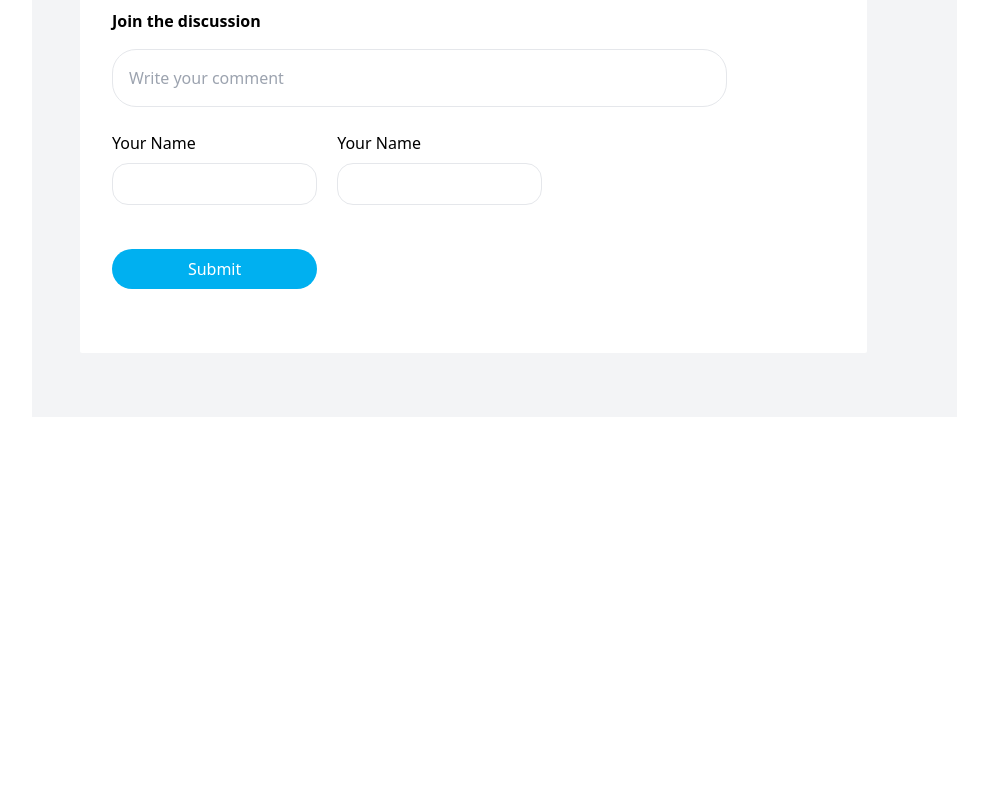
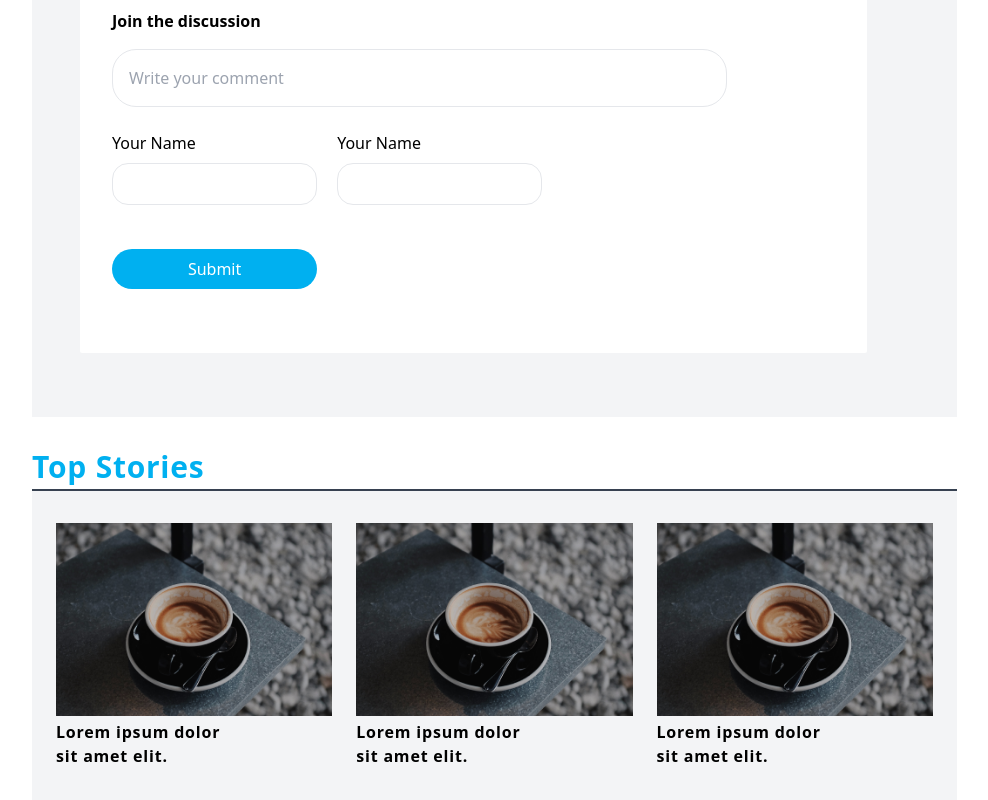
Before and after one commit to Ifenna-Pascal/Next_Blog, a Next.js app: page /post in a window 1280 px wide. Shown: the part 2116-2916 px from the top of the page, without its empty margins (64-1052 px from the left). Before the commit the page ends 2565 px from the top, so only its background shows below. Built offline with nearby package versions, Linux system fonts and the light colour scheme.

Commit message:
added topstories

```diff
--- a/pages/post.js
+++ b/pages/post.js
@@ -13,6 +13,36 @@ const Comment = () => {
                     <span className="text-gray-300 text-sm">Reply Comment</span>
                 </div>
             </div>
+        </div>
+    )
+}
+
+const TopStories = () => {
+    return (
+        <div className="my-4 max-w-[85%]">
+        <h1 className="text-3xl font-bold text-[#00B0F0] tracking-wide mb-1">Top Stories</h1>
+        <div className="bg-gray-100 border-t-2 border-gray-700 py-8 px-6 flex items-center flex-col">
+            <div className="grid grid-cols-3 gap-x-6">
+                    <div className="flex flex-col items-start justify-start">
+                        <div className="flex flex-col w-full mb-1 rounded-md items-center">
+                            <img src="/images/image.png" className="w-full" />
+                        </div>
+                        <span className="tracking-wider w-[65%] font-semibold text-base">Lorem ipsum dolor sit amet elit.</span>
+                    </div>
+                    <div className="flex flex-col items-start justify-start">
+                        <div className="flex flex-col w-full mb-1 rounded-md items-center">
+                            <img src="/images/image.png" className="w-full" />
+                        </div>
+                        <span className="tracking-wider w-[65%] font-semibold text-base">Lorem ipsum dolor sit amet elit.</span>
+                    </div>
+                    <div className="flex flex-col items-start justify-start">
+                        <div className="flex flex-col w-full mb-1 rounded-md items-center">
+                            <img src="/images/image.png" className="w-full" />
+                        </div>
+                        <span className="tracking-wider w-[65%] font-semibold text-base">Lorem ipsum dolor sit amet elit.</span>
+                    </div>
+            </div>
+        </div>
         </div>
     )
 }
@@ -71,6 +101,7 @@ const Post = () => {
                     </p>
                 </div>
                 <CommentSection />
+                <TopStories />
             </div>
         </div>
     )
```
